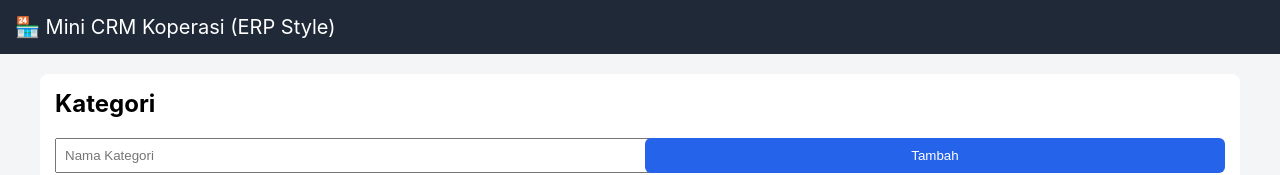
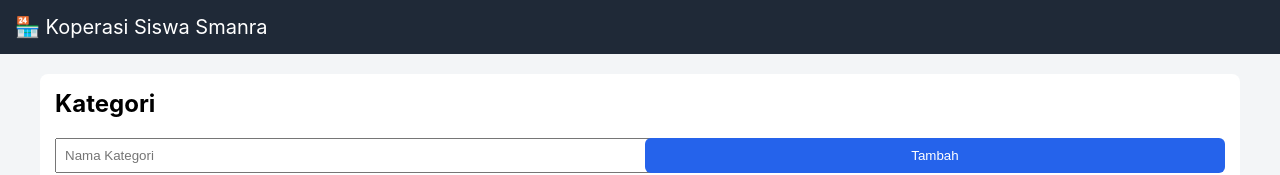
Before and after one commit to rakyatnusantara11/kopsismanra, a plain HTML site: page index.html in a window 1280 px wide. Shown: the top 175 px of the page. Drawn offline with Linux system fonts and the light colour scheme.

Commit message:
Update index.html

```diff
--- a/index.html
+++ b/index.html
@@ -36,7 +36,7 @@ th { background:#f1f5f9; }
 </head>
 
 <body>
-<header>🏪 Mini CRM Koperasi (ERP Style)</header>
+<header>🏪 Koperasi Siswa Smanra</header>
 
 <div class="container">
 
```
